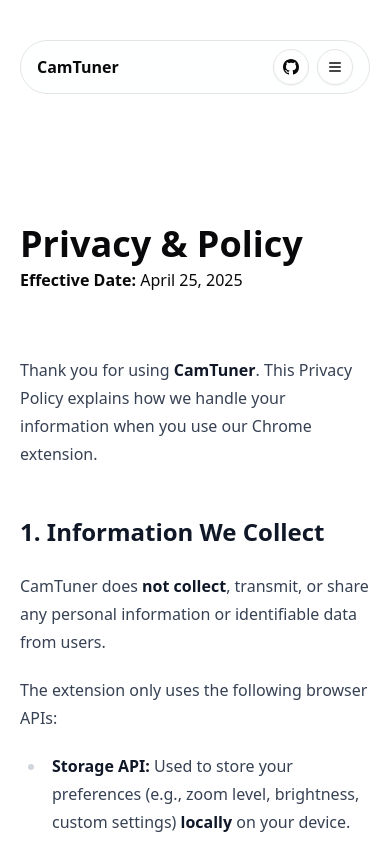
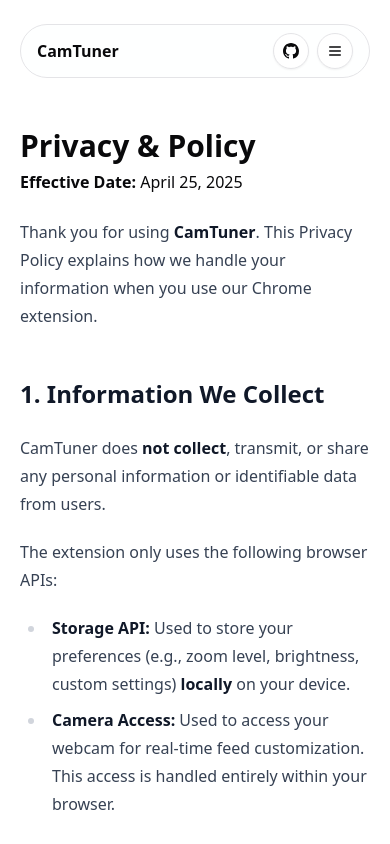
Before and after one commit to tonmoydeb404/cam-tuner-web, a Next.js app: page /privacy-policy in a window 390 px wide. Shown: the top 844 px of the page. Built offline with nearby package versions, Linux system fonts and the light colour scheme.

Commit message:
feat: adjust Navbar and HeroSection padding for improved layout; refine HeaderSection styles for better responsiveness

```diff
--- a/src/components/layouts/navbar/index.tsx
+++ b/src/components/layouts/navbar/index.tsx
@@ -9,7 +9,7 @@
 
 const Navbar = (props: Props) => {
   return (
-    <nav className="fixed top-10 left-1/2 -translate-x-1/2 max-w-2xl w-full px-5">
+    <nav className="fixed top-6 sm:top-10 left-1/2 -translate-x-1/2 max-w-2xl w-full px-5">
       <section className="flex items-center w-full justify-between py-2 border rounded-full px-4 relative bg-card/10 backdrop-blur-md">
         <h2 className="font-bold">
           <Link href={"/"}>{websiteDetails.title}</Link>
--- a/src/views/privacy-policy/header-section.tsx
+++ b/src/views/privacy-policy/header-section.tsx
@@ -6,8 +6,8 @@
 const HeaderSection = (props: Props) => {
   const { effectiveDate, title } = props;
   return (
-    <header className="mb-16">
-      <h1 className="text-4xl font-bold mb-1">{title}</h1>
+    <header className="mb-6 sm:mb-16">
+      <h1 className="text-3xl sm:text-4xl font-bold mb-1.5">{title}</h1>
       <p>
         <strong>Effective Date:</strong> {effectiveDate}
       </p>
--- a/src/views/privacy-policy/index.tsx
+++ b/src/views/privacy-policy/index.tsx
@@ -5,7 +5,7 @@
 
 const PrivacyPolicyView = (props: Props) => {
   return (
-    <div className="container mx-auto pb-24 pt-56">
+    <div className="container mx-auto pb-24 pt-32 sm:pt-44">
       <HeaderSection title="Privacy & Policy" effectiveDate="April 25, 2025" />
       <ContentSection />
     </div>
```
Also changed, not shown: src/views/home/hero-section.tsx (+1 -1 lines).
